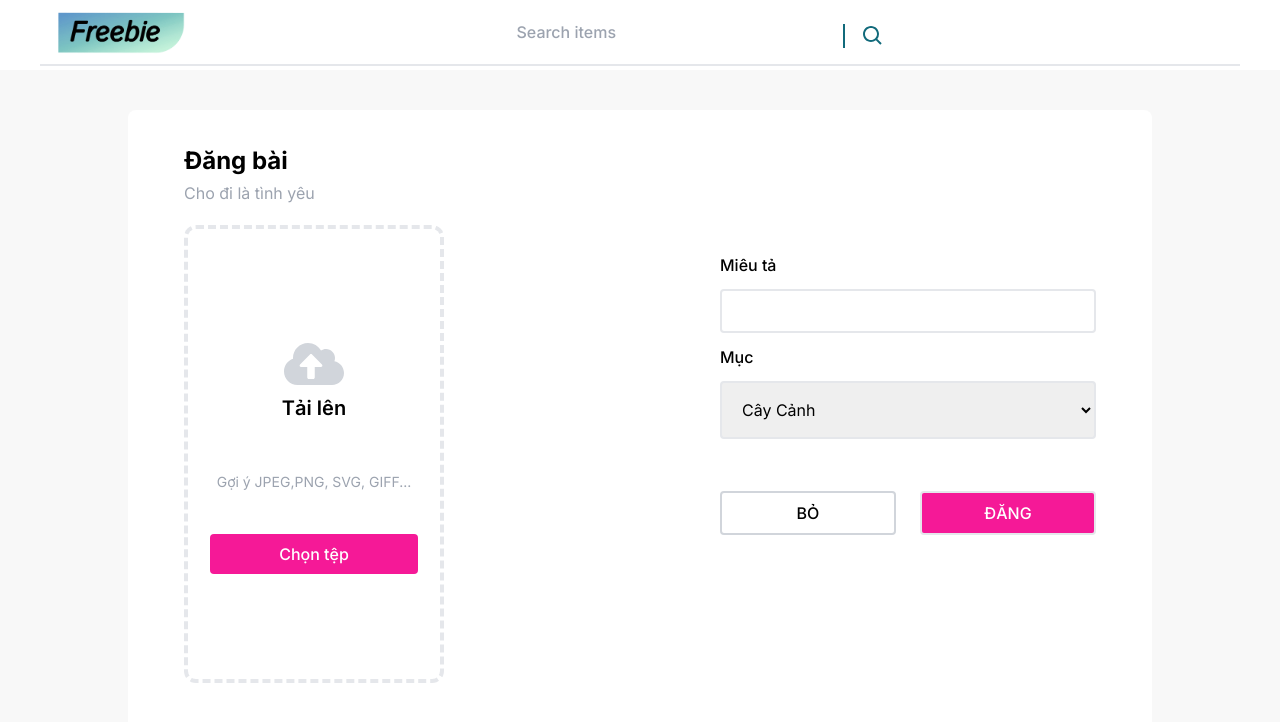
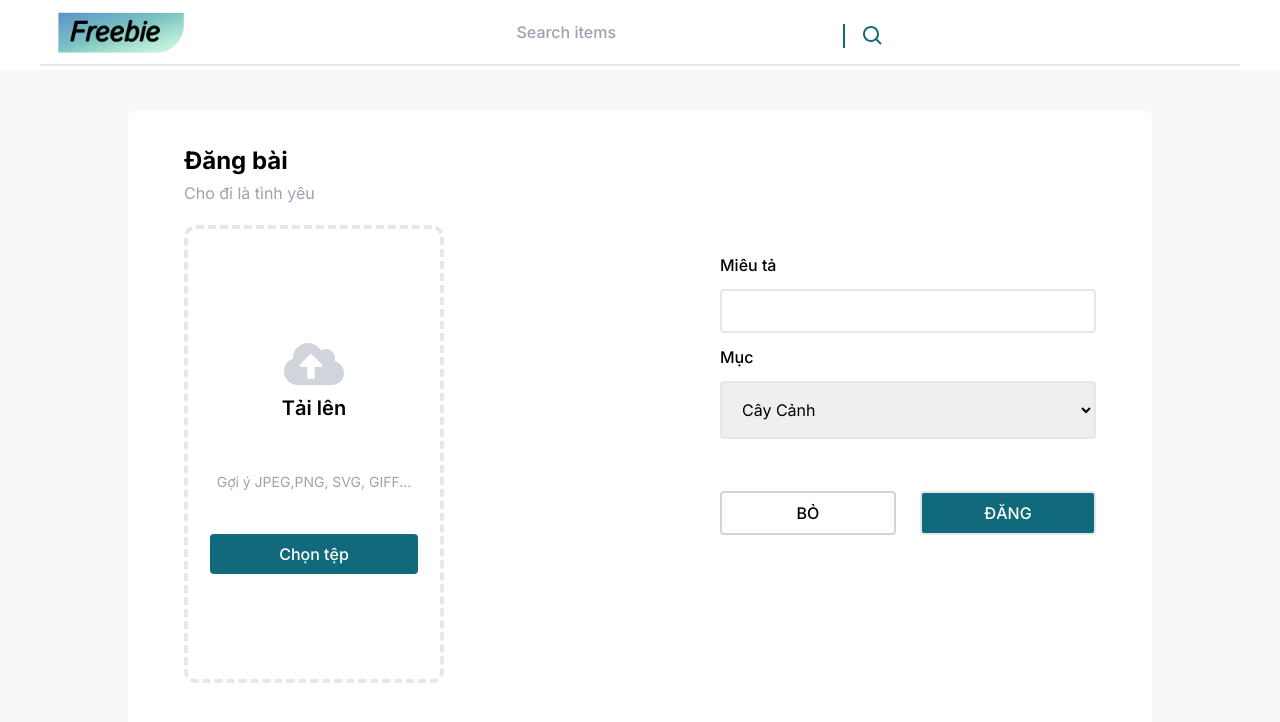
Before and after one commit to TranHap/Freebie, a Next.js app: page /upload in a window 1280 px wide. Shown: the top 722 px of the page. Built offline with nearby package versions, Linux system fonts and the light colour scheme.

Commit message:
change color of upload button

```diff
--- a/app/upload/page.tsx
+++ b/app/upload/page.tsx
@@ -116,7 +116,7 @@ const GiveStuffs = () => {
                                         <p className='text-gray-400 text-center mt-10 text-sm leading-10'>
                                             Gợi ý JPEG,PNG, SVG, GIFF...
                                         </p>
-                                        <p className='bg-[#F51997] text-center mt-8 rounded text-white text-md font-medium p-2 w-52 outline-none'>
+                                        <p className='bg-blue text-center mt-8 rounded text-white text-md font-medium p-2 w-52 outline-none'>
                                             Chọn tệp
                                         </p>
                                     </div>
@@ -172,7 +172,7 @@ const GiveStuffs = () => {
                     <button
                         onClick={saveImage}
                         type='button'
-                        className='bg-[#F51997] text-white border-2 text-md font-medium p-2 rounded w-28 lg:w-44 outline-none'
+                        className='bg-blue text-white border-2 text-md font-medium p-2 rounded w-28 lg:w-44 outline-none'
                     >
                         ĐĂNG
                     </button>
```
